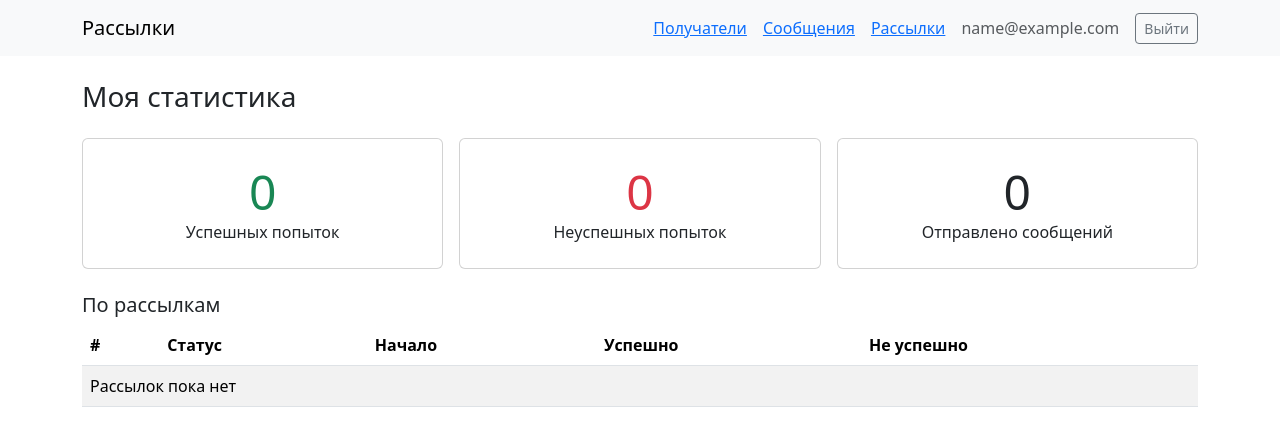
After one commit to VladimirinChina/MailingService, a Django app: page /statistics/ in a window 1280 px wide. The commit adds this page. Shown: the top 446 px of the page. Run offline with Django 5.2, Linux system fonts and the light colour scheme; the visitor is signed in with stand-in values (Sample User, id 1); data that the repository does not hold is empty.

Commit message:
Add user mailing statistics page

```diff
--- a/mailings/urls.py
+++ b/mailings/urls.py
@@ -20,4 +20,5 @@ urlpatterns = [
     path("mailings/<int:pk>/edit/", views.MailingUpdateView.as_view(), name="mailing_update"),
     path("mailings/<int:pk>/delete/", views.MailingDeleteView.as_view(), name="mailing_delete"),
     path("mailings/<int:pk>/send/", views.MailingSendView.as_view(), name="mailing_send"),
+    path("statistics/", views.StatisticsView.as_view(), name="statistics"),
 ]
--- a/mailings/views.py
+++ b/mailings/views.py
@@ -1,6 +1,7 @@
 from django.contrib import messages
 from django.contrib.auth.mixins import LoginRequiredMixin
 from django.db.models import Count
+from django.db.models.query_utils import Q
 from django.shortcuts import get_object_or_404, redirect
 from django.urls import reverse_lazy
 from django.utils import timezone
@@ -8,7 +9,7 @@ from django.views import View
 from django.views.generic import CreateView, DeleteView, DetailView, ListView, TemplateView, UpdateView
 
 from .forms import MailingForm, MessageForm, RecipientForm
-from .models import Mailing, Message, Recipient
+from .models import Mailing, Message, Recipient, Attempt
 from .services import MailingNotAllowed, refresh_statuses, send_mailing
 
 
@@ -162,3 +163,27 @@ class MailingSendView(LoginRequiredMixin, View):
         else:
             messages.success(request, f"Отправка завершена. Успешно: {ok}, не успешно: {failed}.")
         return redirect("mailings:mailing_detail", pk=pk)
+
+
+class StatisticsView(LoginRequiredMixin, TemplateView):
+    template_name = "mailings/statistics.html"
+
+    def get_context_data(self, **kwargs):
+        context = super().get_context_data(**kwargs)
+        user = self.request.user
+        totals = Attempt.objects.filter(mailing__owner=user).aggregate(
+            success=Count("id", filter=Q(status=Attempt.SUCCESS)),
+            fail=Count("id", filter=Q(status=Attempt.FAIL)),
+        )
+        context["success"] = totals["success"]
+        context["fail"] = totals["fail"]
+        context["sent"] = totals["success"]  # отправленные сообщения = успешные попытки
+        context["per_mailing"] = (
+            Mailing.objects.filter(owner=user)
+            .annotate(
+                success_count=Count("attempts", filter=Q(attempts__status=Attempt.SUCCESS)),
+                fail_count=Count("attempts", filter=Q(attempts__status=Attempt.FAIL)),
+            )
+            .order_by("-start_time")
+        )
+        return context
--- a/templates/base.html
+++ b/templates/base.html
@@ -23,6 +23,7 @@
       {% else %}
         <a href="{% url 'users:login' %}">Войти</a>
         <a href="{% url 'users:register' %}">Регистрация</a>
+        <a href="{% url 'mailings:statistics' %}">Статистика</a>
       {% endif %}
     </div>
   </div>
--- /dev/null
+++ b/templates/mailings/statistics.html
@@ -0,0 +1,27 @@
+{% extends "base.html" %}
+{% block content %}
+<h1 class="h3 mb-4">Моя статистика</h1>
+<div class="row g-3 mb-4">
+  <div class="col-md-4"><div class="card text-center p-4"><div class="display-5 text-success">{{ success }}</div>Успешных попыток</div></div>
+  <div class="col-md-4"><div class="card text-center p-4"><div class="display-5 text-danger">{{ fail }}</div>Неуспешных попыток</div></div>
+  <div class="col-md-4"><div class="card text-center p-4"><div class="display-5">{{ sent }}</div>Отправлено сообщений</div></div>
+</div>
+
+<h2 class="h5">По рассылкам</h2>
+<table class="table table-striped">
+  <thead><tr><th>#</th><th>Статус</th><th>Начало</th><th>Успешно</th><th>Не успешно</th></tr></thead>
+  <tbody>
+  {% for m in per_mailing %}
+    <tr>
+      <td><a href="{% url 'mailings:mailing_detail' m.pk %}">{{ m.pk }}</a></td>
+      <td>{{ m.status }}</td>
+      <td>{{ m.start_time|date:"d.m.Y H:i" }}</td>
+      <td>{{ m.success_count }}</td>
+      <td>{{ m.fail_count }}</td>
+    </tr>
+  {% empty %}
+    <tr><td colspan="5">Рассылок пока нет</td></tr>
+  {% endfor %}
+  </tbody>
+</table>
+{% endblock %}
```
